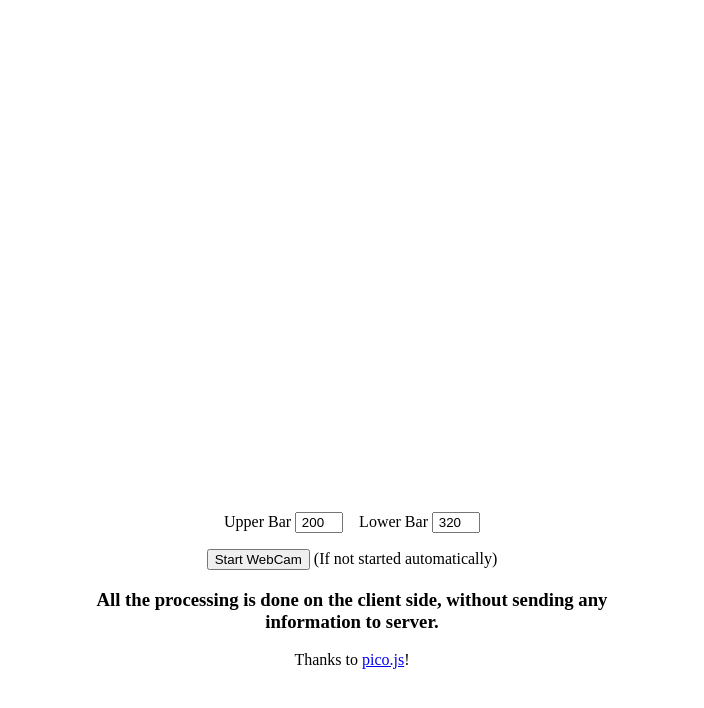
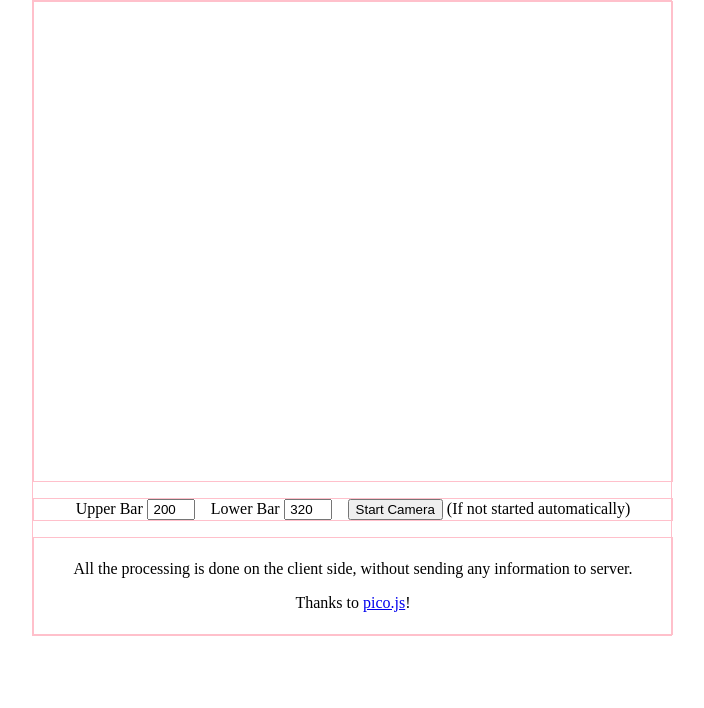
Before and after one commit to makotoishida/squat-counter-web-picojs, a plain HTML site: page index.html in a window 1280 px wide. Shown: the whole page, without its empty margins (288-992 px from the left). Drawn offline with Linux system fonts and the light colour scheme; a script that the page names is missing.

Commit message:
Adjust css.

```diff
--- a/index.html
+++ b/index.html
@@ -14,22 +14,20 @@
 
 <body>
     <main>
-        <canvas width=" 640" height="480"></canvas>
+        <canvas width="640" height="480"></canvas>
 
+        <div class="settings">
+            <label for="up_y">Upper Bar <input type="number" name="up_y" id="up_y" value="200" step="5"
+                    style="width: 3rem; text-align: right;"></label>
+            <label for="down_y">Lower Bar <input type="number" name="down_y" id="down_y" value="320" step="5"
+                    style="width: 3rem; text-align: right;"></label>
+
+            <div>
+                <button type="button" id="btn_start">Start Camera</button> (If not started automatically)
+            </div>
+        </div>
         <section class="description">
-            <div style="display:flex; gap: 1rem; justify-content: center;">
-                <label for="up_y">Upper Bar <input type="number" name="up_y" id="up_y" value="200" step="5"
-                        style="width: 3rem; text-align: right;"></label>
-                <label for="down_y">Lower Bar <input type="number" name="down_y" id="down_y" value="320" step="5"
-                        style="width: 3rem; text-align: right;"></label>
-            </div>
-
-            <p>
-                <input type="button" id="btn_start" value="Start WebCam">
-                (If not started automatically)
-            </p>
-
-            <h3>All the processing is done on the client side, without sending any information to server.</h3>
+            <p>All the processing is done on the client side, without sending any information to server.</p>
             <p>Thanks to <a href=" https://github.com/nenadmarkus/picojs" target="_blank">pico.js</a>!
             </p>
         </section>
--- a/style.css
+++ b/style.css
@@ -15,14 +15,25 @@ body>main {
     margin: 0 auto;
     gap: 1rem;
     text-align: center;
+    border: 1px solid pink;
 }
 
 main>canvas {
     width: 100vw;
     max-width: 640px;
+    border: 1px solid pink;
 }
 
 .description {
     max-width: 640px;
-    padding: 1rem;
+    padding: 0.4rem;
+    border: 1px solid pink;
 }
+
+.settings {
+    display: flex;
+    max-width: 640px;
+    gap: 1rem;
+    justify-content: center;
+    border: 1px solid pink;
+}
```
Also changed, not shown: 1 other file.
